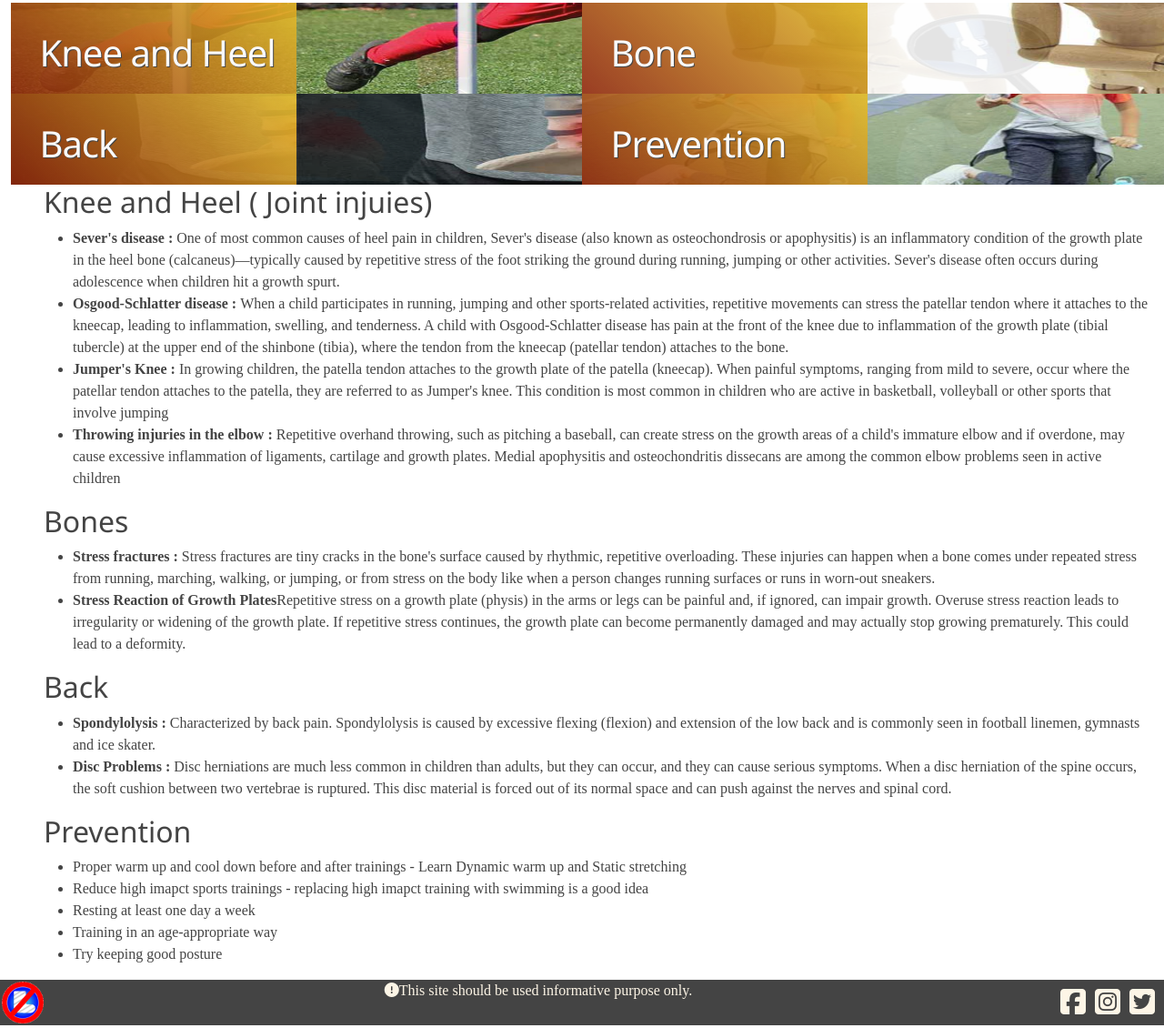
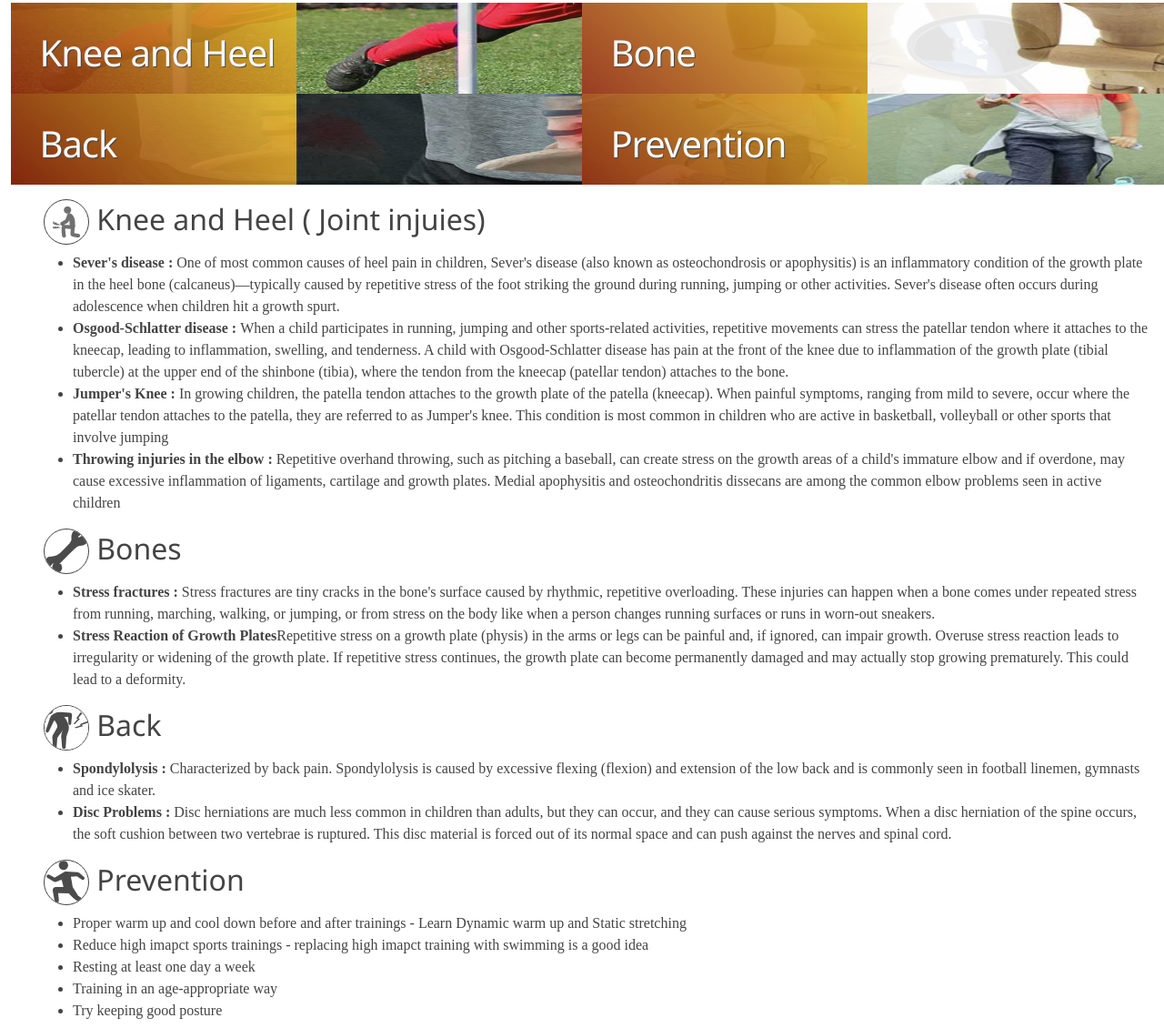
Before and after one commit to Code-Institute-Submissions/ms1_overuse_injuries, a plain HTML site: page common_injuries.html in a window 1280 px wide. Shown: the part 193-1323 px from the top of the page at 91% size. Drawn offline with nearby package versions, Linux system fonts and the light colour scheme.

Commit message:
FIX footer layout and added category icons to injury page

```diff
--- a/assets/CSS/style.css
+++ b/assets/CSS/style.css
@@ -153,6 +153,11 @@ textarea {
     z-index: -1;
 }
 
+.cat-icon {
+    font-size: 2rem;
+    border: 1px solid var(--bg-color);
+    border-radius: 50%;
+}
 
 /*Feedback page */
 
--- a/common_injuries.html
+++ b/common_injuries.html
@@ -96,9 +96,11 @@
         </div>
     </section>
 
-    <section class="ms-5 me-3">
+    <section class="ms-5 me-3 mt-3">
         <div>
-            <h2 id="knee">Knee and Heel ( Joint injuies)</h2>
+            <h2 id="knee">
+            <img src="assets/images/icon_knee.png" alt="Knee illustration" class="cat-icon">
+                Knee and Heel ( Joint injuies)</h2>
             <ul>
                 <li><strong>Sever's disease : </strong>One of most common causes of heel pain in children, Sever's
                     disease
@@ -133,7 +135,9 @@
 
         </div>
         <div>
-            <h2 id="bone">Bones</h2>
+            <h2 id="bone">
+                <img src="assets/images/icon_bone.png" alt="bone illustration" class="cat-icon">
+                Bones</h2>
             <ul>
                 <li><strong>Stress fractures : </strong>Stress fractures are tiny cracks in the bone's surface caused by
                     rhythmic, repetitive overloading. These injuries can happen when a bone comes under repeated stress
@@ -151,7 +155,9 @@
 
         </div>
         <div>
-            <h2 id="back">Back</h2>
+            <h2 id="back">
+                <img src="assets/images/icon_back.png" alt="back illustration" class="cat-icon">
+                Back</h2>
             <ul>
                 <li><strong>Spondylolysis : </strong>Characterized by back pain. Spondylolysis is caused by excessive
                     flexing
@@ -166,7 +172,9 @@
         </div>
 
         <div>
-            <h2 id="prevention">Prevention</h2>
+            <h2 id="prevention">
+                <img src="assets/images/icon_running.png" alt="runner illustration" class="cat-icon">
+                Prevention</h2>
             <ul>
                 <li>Proper warm up and cool down before and after trainings -
                     Learn Dynamic warm up and Static stretching </li>
@@ -187,7 +195,7 @@
             <a href="index.html">
                 <img src="assets/images/logo2.png" alt="fractured bone logo" class="logo-img"></a>
         </div>
-        <div class="d-none d-md-block">
+        <div class="d-none d-md-block mt-3">
             <p><i class="fas fa-exclamation-circle"></i>This site should be used informative purpose only.</p>
         </div>
         <div>
```
Also changed, not shown: feed_back.html (+1 -1 lines), assets/images/icon_back.png (added), assets/images/icon_bone.png (added), assets/images/icon_knee.png (added), assets/images/icon_running.png (added).
